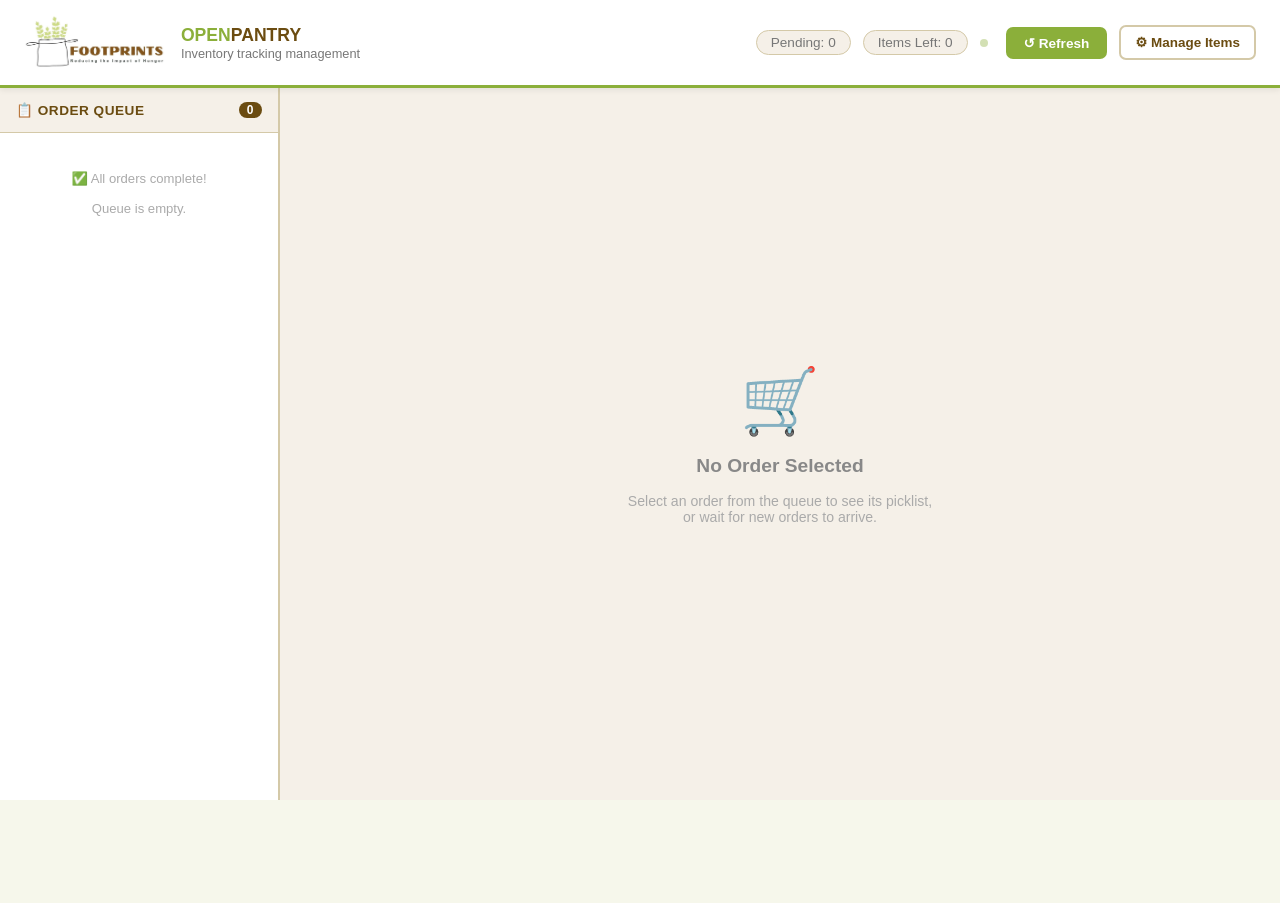
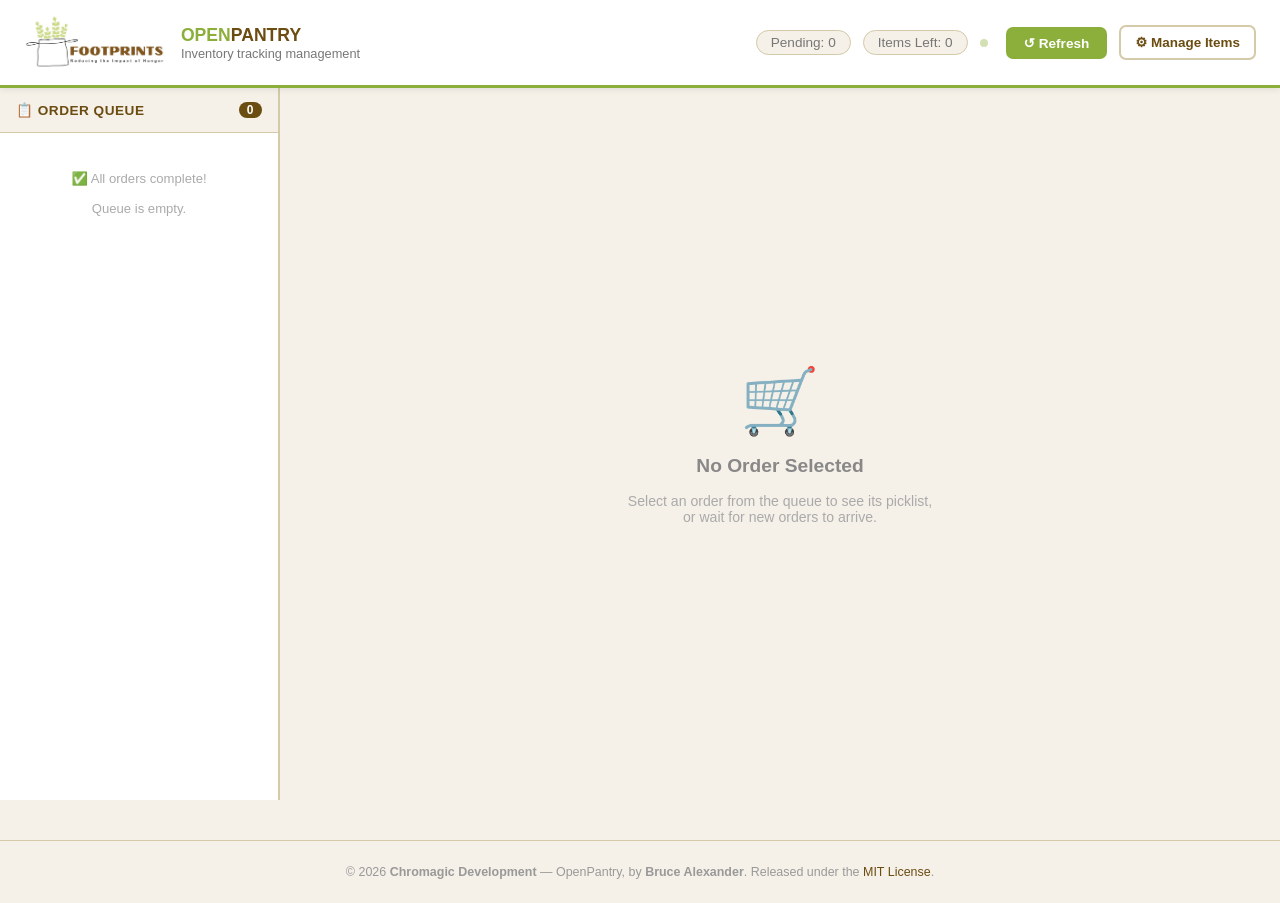
Before and after one commit to chromagic-development/OpenPantry, a PHP site: page /menucounter/orders/orders.php in a window 1280 px wide. Before the commit the page ends 800 px from the top, so only its background shows below. Run offline with PHP 8.4, Linux system fonts and the light colour scheme; data that the repository does not hold is empty; some libraries are stand-ins or nearby versions.

Commit message:
Menu Counter: add missing footer to the orders pick-queue page
orders/orders.php was the only Menu Counter page without the shared
footer. Adds the same block used by the sibling pages (deduplicate /
report / volume), byte-for-byte identical.

Co-Authored-By: Claude Opus 4.8 <noreply@anthropic.com>

```diff
--- a/menucounter/orders/orders.php
+++ b/menucounter/orders/orders.php
@@ -374,6 +374,13 @@ if (!fsScheduleAllowsNow(foodscanSetting('access_schedule', ''))) {
 </div>
 
 <div class="toast" id="toast"></div>
+
+<footer style="text-align:center; padding:24px 16px; font-size:.78rem; color:#999; border-top:1px solid var(--border); margin-top:40px;">
+  &copy; 2026 <strong>Chromagic Development</strong> &mdash; OpenPantry, by
+  <strong>Bruce Alexander</strong>.
+  Released under the
+  <a href="../../LICENSE" style="color:var(--brown); text-decoration:none;">MIT License</a>.
+</footer>
 
 <script>
 let orders = [];
```
